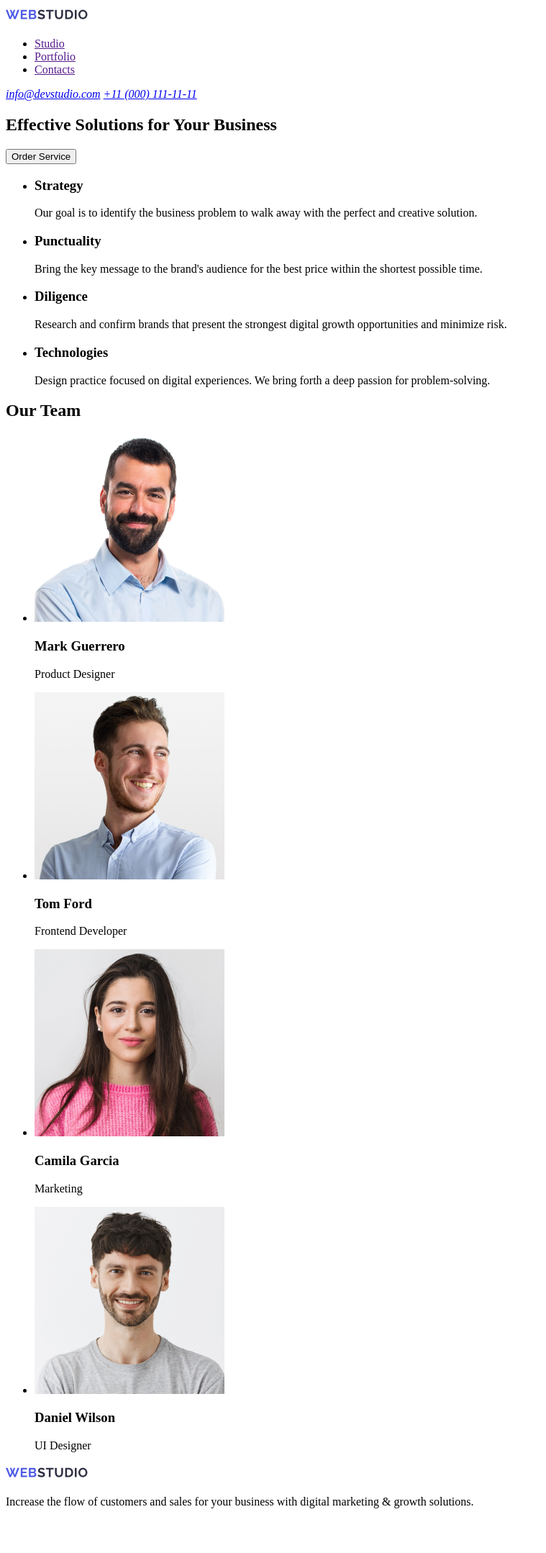
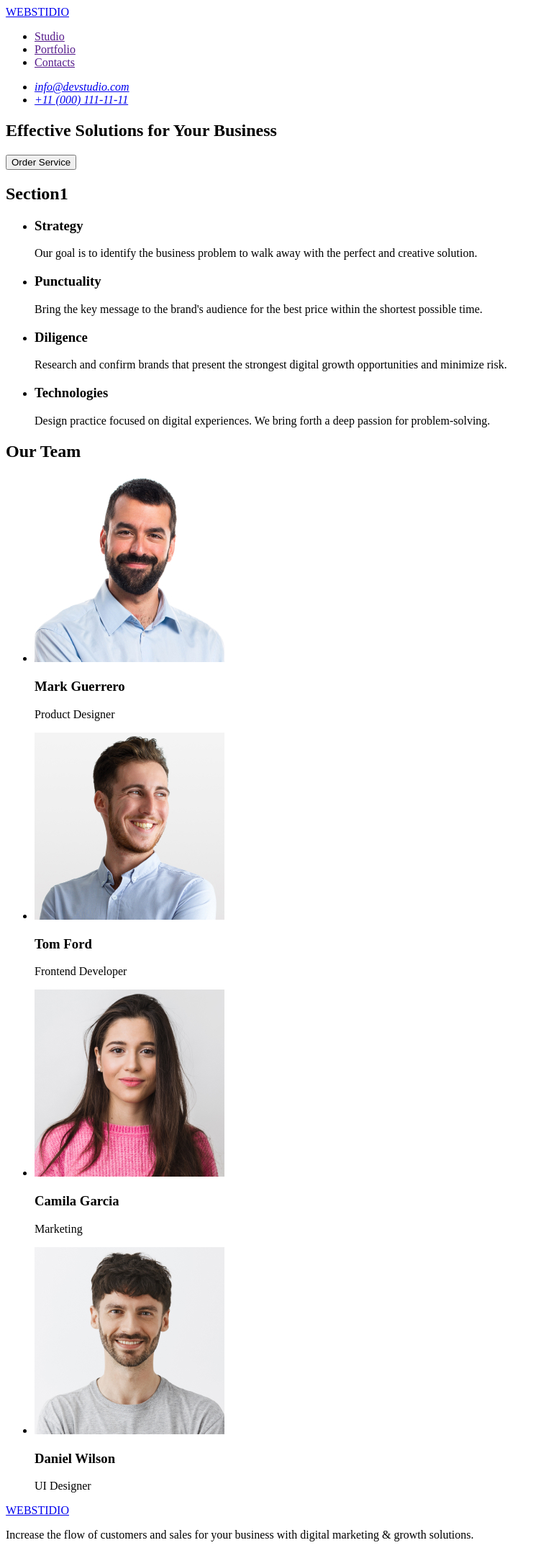
Before and after one commit to Dmytro-goit/goit-markup-hw-02, a plain HTML site: page index.html in a window 1280 px wide. Shown: the whole page at 72% size, without its empty margins (0-759 px from the left). Before the commit the page ends 2112 px from the top, so only its background shows below. Drawn offline with Linux system fonts and the light colour scheme.

Commit message:
Update index.html file

```diff
--- a/index.html
+++ b/index.html
@@ -7,10 +7,8 @@
   </head>
   <body>
     <header>
-      <a href="">
-        <img src="images/Logo.jpg" alt="Logo" />
-      </a>
       <nav>
+        <a href="./index.html">WEBSTIDIO</a>
         <ul>
           <li><a href="">Studio</a></li>
           <li><a href="">Portfolio</a></li>
@@ -18,8 +16,10 @@
         </ul>
       </nav>
       <address>
-        <a href="mailto:info@devstudio.com">info@devstudio.com</a>
-        <a href="tel:+110001111111">+11 (000) 111-11-11</a>
+        <ul>
+          <li><a href="mailto:info@devstudio.com">info@devstudio.com</a></li>
+          <li><a href="tel:+110001111111">+11 (000) 111-11-11</a></li>
+        </ul>
       </address>
     </header>
     <main>
@@ -28,6 +28,7 @@
         <button type="button">Order Service</button>
       </section>
       <section>
+        <h2>Section1</h2>
         <ul>
           <li>
             <h3>Strategy</h3>
@@ -64,7 +65,7 @@
         <ul>
           <li>
             <img
-              src="images/man1.jpg"
+              src="./images/man1.jpg"
               alt="Mark Guerrero"
               width="264"
               height="260"
@@ -74,7 +75,7 @@
           </li>
           <li>
             <img
-              src="images/man2.jpg"
+              src="./images/man2.jpg"
               alt="Tom Ford"
               width="264"
               height="260"
@@ -84,7 +85,7 @@
           </li>
           <li>
             <img
-              src="images/woman.jpg"
+              src="./images/woman.jpg"
               alt="Camila Garcia"
               width="264"
               height="260"
@@ -94,7 +95,7 @@
           </li>
           <li>
             <img
-              src="images/man3.jpg"
+              src="./images/man3.jpg"
               alt="Daniel Wilson"
               width="264"
               height="260"
@@ -106,9 +107,7 @@
       </section>
     </main>
     <footer>
-      <a href="">
-        <img src="./images/Logo.jpg" alt="Logo" />
-      </a>
+      <a href="./index.html">WEBSTIDIO</a>
       <p>
         Increase the flow of customers and sales for your business with digital
         marketing & growth solutions.
```
